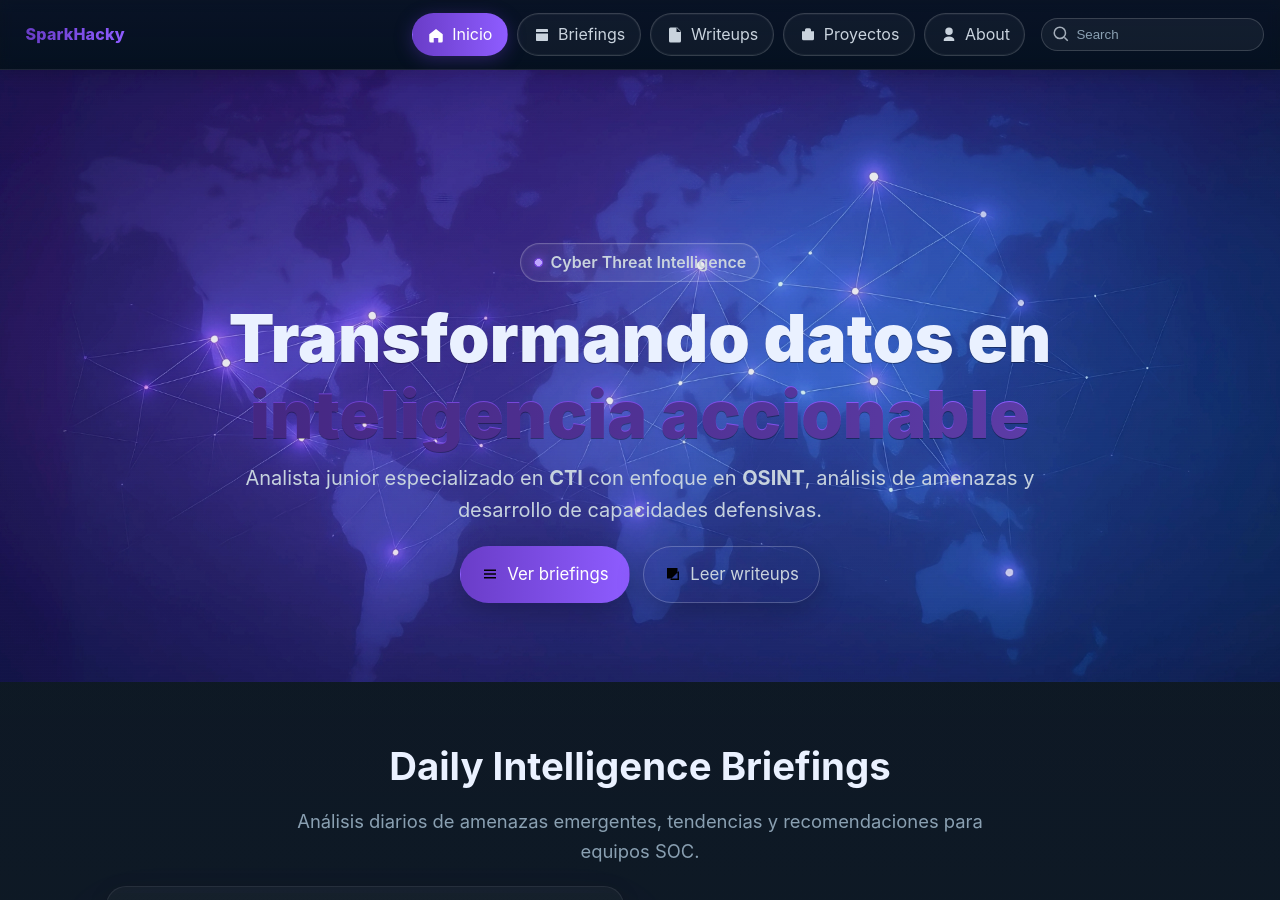
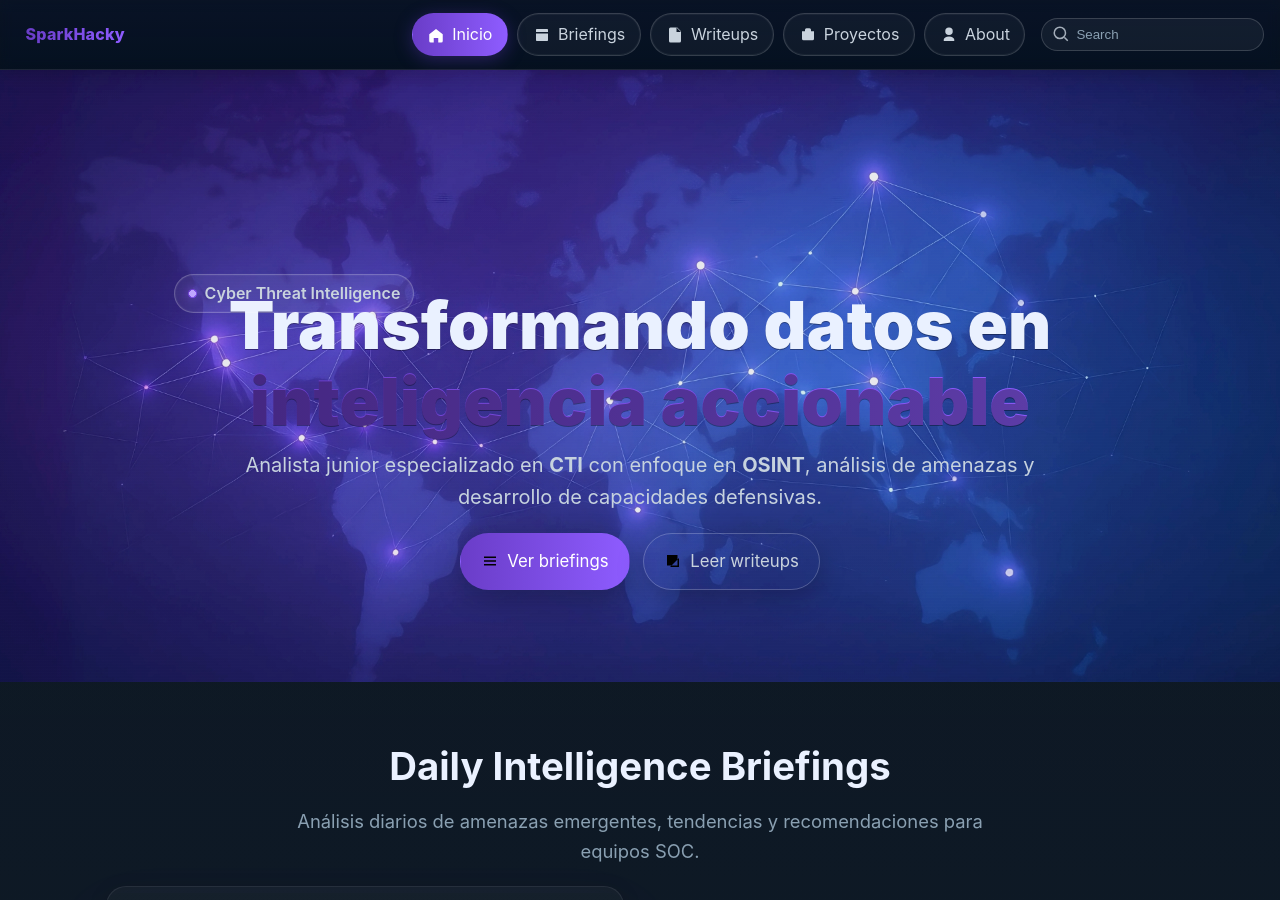
Before and after one commit to Sparkhacky/sparkhacky.github.io, a Jekyll site: the page built from index.html, in a window 1280 px wide and 900 px high. Built offline with Jekyll 4.4.1, drawn with Linux system fonts in a browser that asks for light colours.

Commit message:
Update design.css

```diff
--- a/assets/css/design.css
+++ b/assets/css/design.css
@@ -187,9 +187,11 @@ a:hover, .site-nav a:hover, .pill-nav:hover, .btn:hover{ text-decoration:none }
 }
 .hero-copy p{ color:var(--ink-2); max-width:60ch; margin:0 auto 1rem }
 .pill{
-  display:inline-block; background:rgba(106,61,200,.16);
-  border:1px solid rgba(106,61,200,.35); padding:.25rem .6rem; border-radius:999px; color:#D8C9FF;
-  box-shadow:inset 0 0 0 1px rgba(255,255,255,.05);
+  position: absolute;
+  top: 24px;          /* separa del borde superior */
+  left: 24px;         /* pegada a la izquierda */
+  margin: 0 !important;
+  transform: none !important;
 }
 .hero-cta{ display:flex; gap:.8rem; justify-content:center }
 
```
